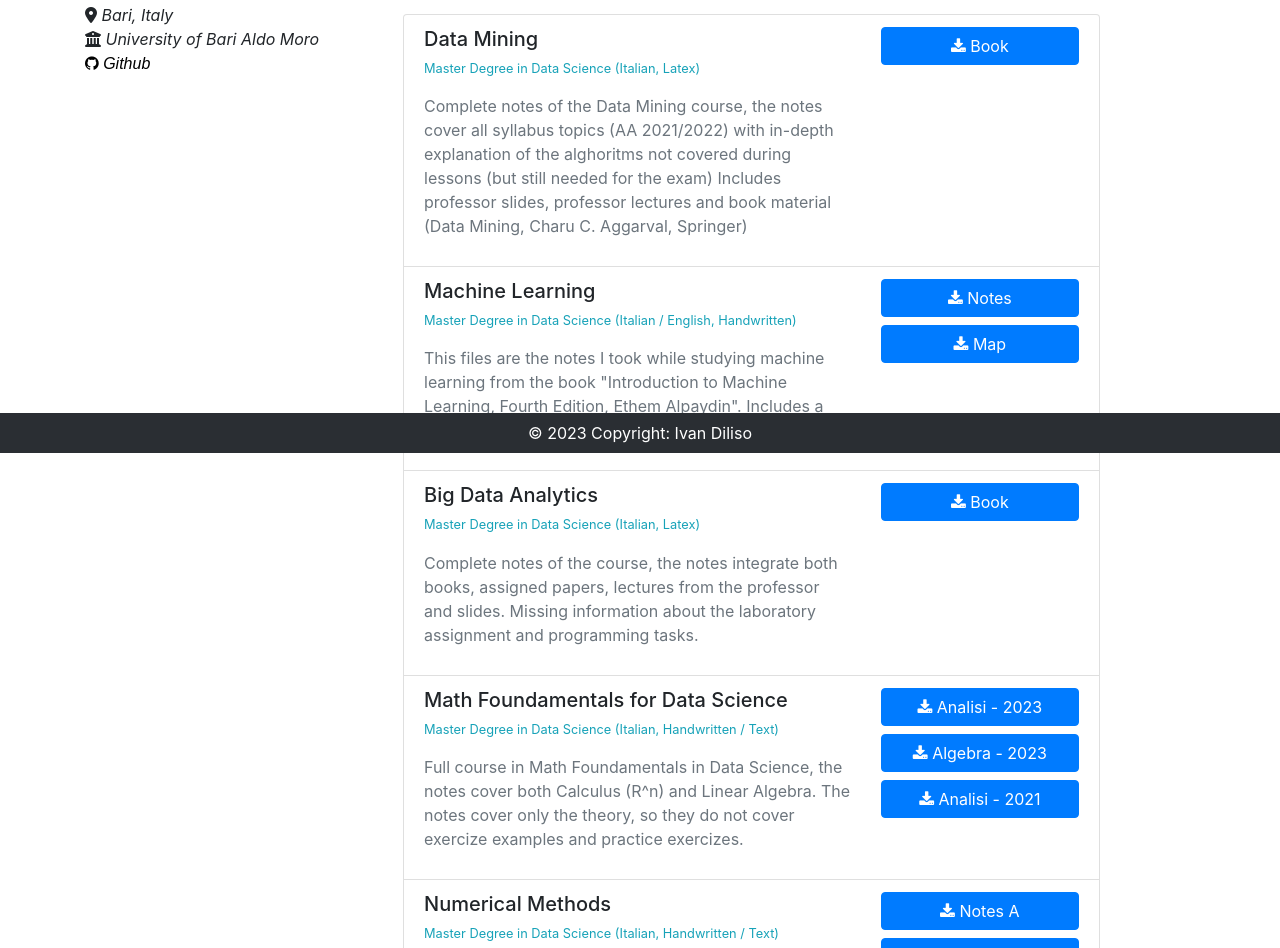
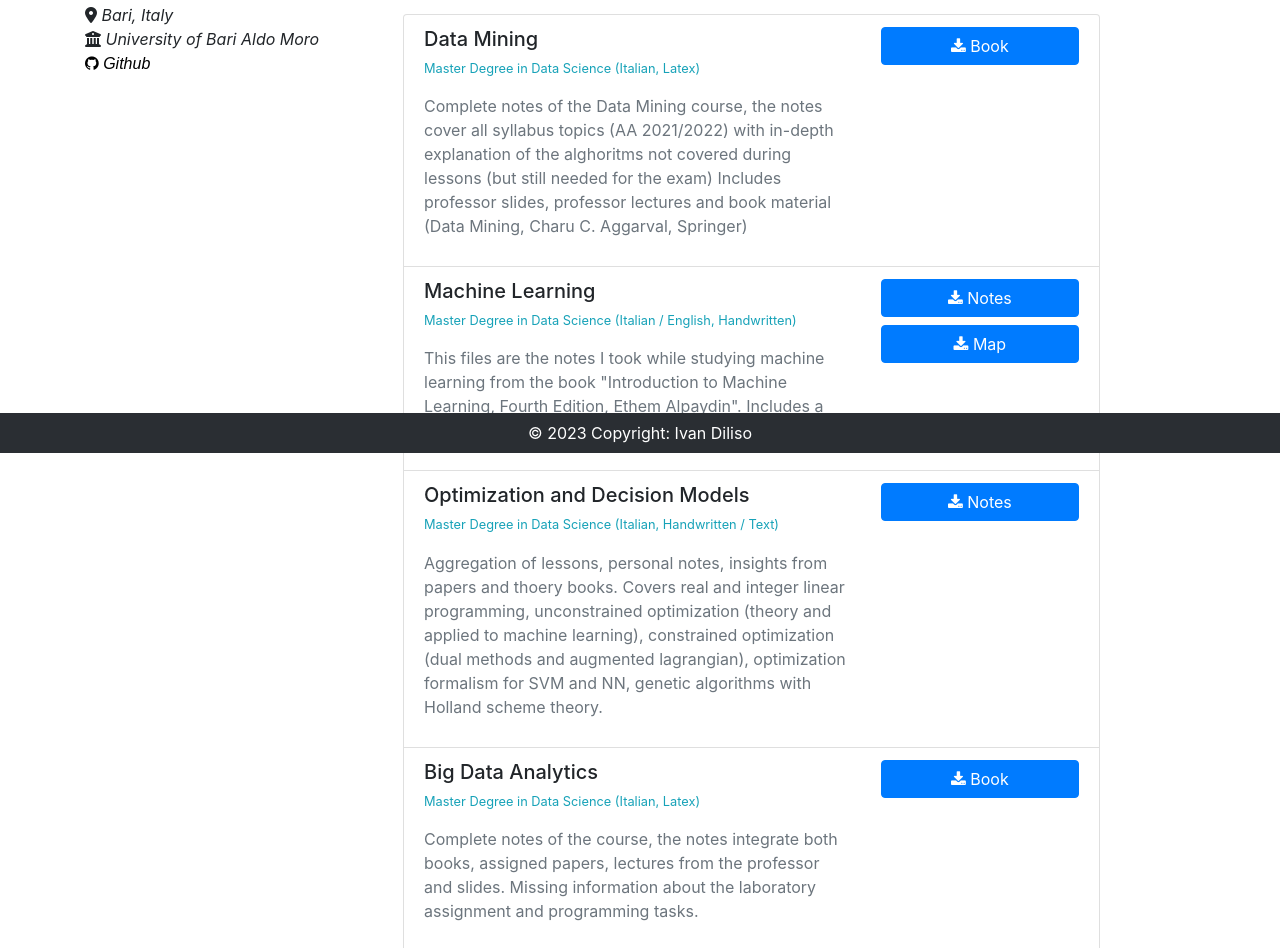
Before and after one commit to holderekt/holderekt.github.io, a plain HTML site: page pages/study.html in a window 1280 px wide. Shown: the part 347-1295 px from the top of the page. Drawn offline with nearby package versions, Linux system fonts and the light colour scheme; some icons are missing.

Commit message:
Optimization Notes

```diff
--- a/pages/study.html
+++ b/pages/study.html
@@ -265,6 +265,37 @@
                 </div>
               </li>
 
+
+              <li class="list-group-item">
+                <div class="row">
+                  <div class="col-8">
+                    <h5>Optimization and Decision Models</h5>
+                    <p class="text-info">
+                      <small
+                        >Master Degree in Data Science (Italian,
+                        Handwritten / Text)</small
+                      >
+                    </p>
+                    <p class="text-secondary">
+                      Aggregation of lessons, personal notes, insights from papers and thoery books. Covers real and integer linear programming,
+                      unconstrained optimization (theory and applied to machine learning), constrained optimization (dual methods and augmented lagrangian), optimization formalism for
+                      SVM and NN, genetic algorithms with Holland scheme theory.
+                    </p>
+                  </div>
+                  <div class="col-4 btn-wrapper">
+                    <button
+                      type="submit"
+                      class="btn btn-primary mb-1 btn-block"
+                      download="DataMiningNotes.pdf"
+                      onclick="window.open('../assets/content/OPT.pdf')"
+                    >
+                      <i class="fa fa-download"></i> Notes
+                    </button>
+
+                  </div>
+                </div>
+              </li>
+
               <!-- Secondo Progetto -->
               <li class="list-group-item">
                 <div class="row">
```
Also changed, not shown: 1 other file.
